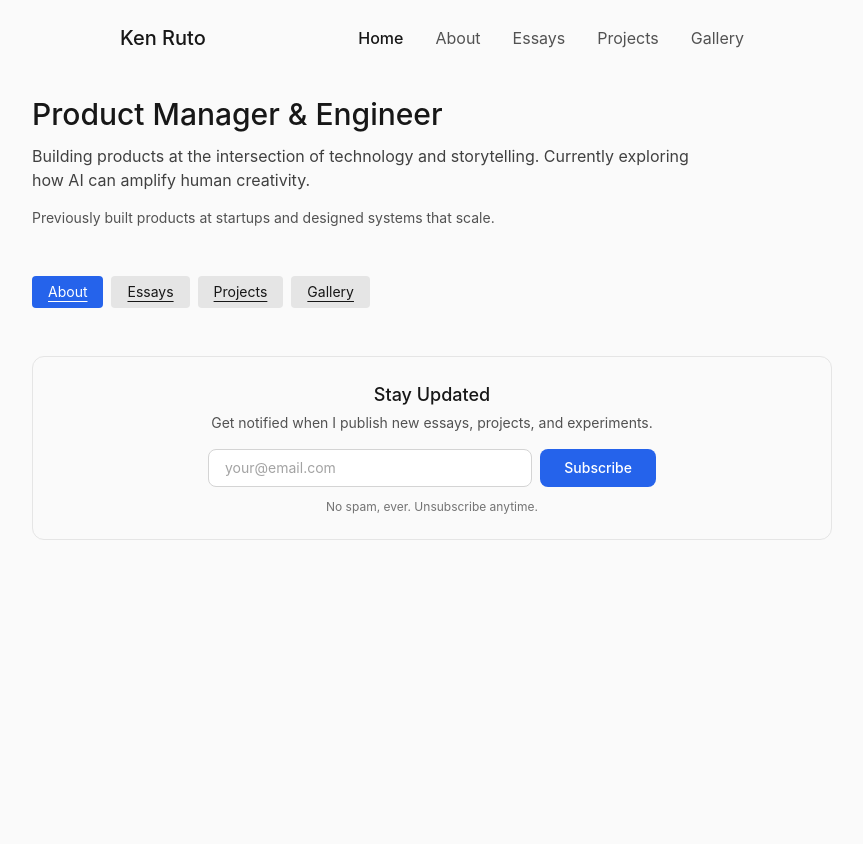
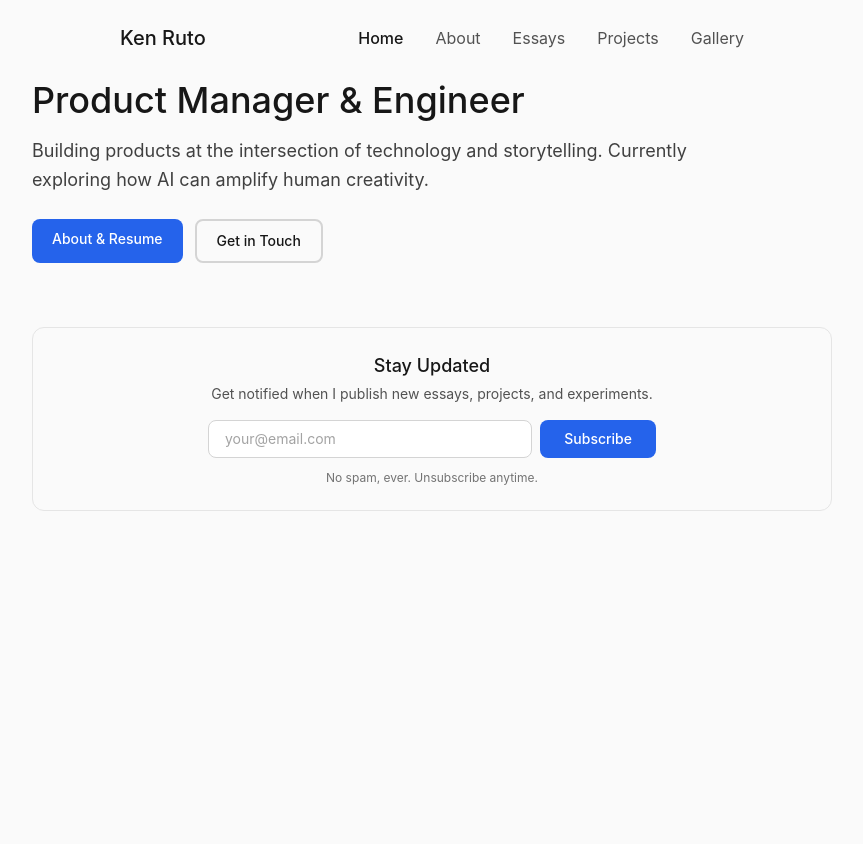
Before and after one commit to kkruto/kenruto-portfolio, a Django app: page / in a window 1280 px wide. Shown: the top 844 px of the page, without its empty margins (208-1071 px from the left). Run offline with Django 4.2, Linux system fonts and the light colour scheme; data that the repository does not hold is empty; style sheets or scripts are compiled from the project's sources.

Commit message:
Improve homepage design and remove all underlines
✅ Homepage Improvements:
- Enhanced hero section with larger fonts and prominent CTAs
- Added 'Featured Projects' section (was missing)
- Redesigned 'Currently' section with card styling
- Improved 'Recent Writing' with article cards
- Enhanced 'Experience' section display
- All sections now use consistent card-based design

✅ Global Design Changes:
- Removed underlines from all links globally (static/css/input.css)
- Rebuilt Tailwind CSS
- Consistent visual hierarchy across all sections
- Added hover effects to cards
- Active project badges

✅ Backend:
- Updated home view to include recent_projects in context
- Shows 3 recent projects, 4 recent articles, 3 work experiences

Site now feels complete with all major content areas showcased on homepage.

```diff
--- a/core/views.py
+++ b/core/views.py
@@ -21,29 +21,24 @@ def home(request):
     """
     Enhanced homepage with:
     - What I'm Doing Now
-    - Recent Activities
-    - Featured/Recent Articles
-    - Previously (work experience)
+    - Recent Projects
+    - Recent Articles
+    - Work Experience
     """
     context = {
         # What I'm doing now
         'now_items': NowItem.objects.filter(is_active=True)[:3],
 
-        # Recent activities
-        'recent_activities': RecentActivity.objects.filter(is_visible=True)[:5],
+        # Recent projects
+        'recent_projects': Experience.objects.filter(type='project').order_by('-start_date')[:3],
 
-        # Featured or recent articles
-        'featured_articles': Article.objects.filter(
-            status='published',
-            is_featured=True
-        )[:3],
-
+        # Recent articles
         'recent_articles': Article.objects.filter(
             status='published'
-        ).order_by('-published_date')[:6],
+        ).order_by('-published_date')[:4],
 
-        # Previously (recent work experience)
-        'recent_experiences': Experience.objects.filter(type='work')[:3],
+        # Work experience
+        'recent_experiences': Experience.objects.filter(type='work').order_by('-start_date')[:3],
     }
     return render(request, 'home.html', context)
 
--- a/static/css/input.css
+++ b/static/css/input.css
@@ -25,7 +25,7 @@
 
   /* Link defaults */
   a {
-    @apply text-accent underline decoration-1 underline-offset-4;
+    @apply text-accent no-underline;
     @apply transition-colors duration-200;
   }
 
--- a/templates/home.html
+++ b/templates/home.html
@@ -5,147 +5,158 @@
 
 {% block content %}
 
-<div class="page-transition pt-24 pb-16">
+<div class="page-transition pt-20 pb-16">
     <div class="container-custom max-w-4xl">
 
         <!-- Hero Section -->
-        <section class="mb-12">
-            <h1 class="text-2xl md:text-3xl font-medium text-neutral-900 mb-3">
+        <section class="mb-16">
+            <h1 class="text-3xl md:text-4xl font-medium text-neutral-900 mb-4 leading-tight">
                 Product Manager & Engineer
             </h1>
-            <div class="prose-custom max-w-2xl">
-                <p class="text-base text-neutral-700 mb-2">
-                    Building products at the intersection of technology and storytelling. Currently exploring how AI can amplify human creativity.
-                </p>
-                <p class="text-sm text-neutral-600">
-                    Previously built products at startups and designed systems that scale.
-                </p>
+            <p class="text-lg text-neutral-700 mb-6 max-w-2xl leading-relaxed">
+                Building products at the intersection of technology and storytelling. Currently exploring how AI can amplify human creativity.
+            </p>
+            <div class="flex flex-wrap gap-3">
+                <a href="{% url 'about' %}" class="text-sm bg-accent hover:bg-accent-dark text-white px-5 py-2.5 rounded-lg transition-colors font-medium">
+                    About & Resume
+                </a>
+                <a href="mailto:hello@kenruto.com" class="text-sm border-2 border-neutral-300 hover:border-neutral-400 hover:bg-neutral-50 text-neutral-900 px-5 py-2.5 rounded-lg transition-colors font-medium">
+                    Get in Touch
+                </a>
             </div>
-        </section>
-
-        <!-- Navigation Links -->
-        <section class="mb-12">
-            <nav class="flex flex-wrap gap-2">
-                <a href="{% url 'about' %}" class="text-sm bg-accent hover:bg-accent-dark text-white px-4 py-1.5 rounded transition-colors">
-                    About
-                </a>
-                <a href="{% url 'kiota' %}" class="text-sm bg-neutral-200 hover:bg-neutral-300 text-neutral-900 px-4 py-1.5 rounded transition-colors">
-                    Essays
-                </a>
-                <a href="{% url 'small_bets' %}" class="text-sm bg-neutral-200 hover:bg-neutral-300 text-neutral-900 px-4 py-1.5 rounded transition-colors">
-                    Projects
-                </a>
-                <a href="{% url 'gallery' %}" class="text-sm bg-neutral-200 hover:bg-neutral-300 text-neutral-900 px-4 py-1.5 rounded transition-colors">
-                    Gallery
-                </a>
-            </nav>
         </section>
 
         <!-- What I'm Doing Now -->
         {% if now_items %}
-        <section class="mb-12">
-            <h2 class="text-lg font-medium text-neutral-900 mb-4">What I'm Doing Now</h2>
-            <div class="prose-custom max-w-2xl space-y-4">
+        <section class="mb-16 bg-white rounded-xl border border-neutral-200 p-6">
+            <h2 class="text-xl font-medium text-neutral-900 mb-6">Currently</h2>
+            <div class="space-y-5">
                 {% for item in now_items %}
-                <div class="flex gap-3 items-start">
-                    <span class="text-2xl flex-shrink-0">{{ item.icon }}</span>
+                <div class="flex gap-4 items-start">
+                    <span class="text-3xl flex-shrink-0">{{ item.icon }}</span>
                     <div class="flex-1">
-                        <h3 class="text-sm font-medium text-neutral-900 mb-1">{{ item.title }}</h3>
-                        <p class="text-sm text-neutral-600">{{ item.description }}</p>
+                        <h3 class="text-base font-medium text-neutral-900 mb-2">{{ item.title }}</h3>
+                        <p class="text-sm text-neutral-600 leading-relaxed">{{ item.description }}</p>
                         {% if item.link %}
-                        <a href="{{ item.link }}" class="text-xs text-accent hover:text-accent-dark mt-1 inline-block">
+                        <a href="{{ item.link }}" class="text-sm text-accent hover:text-accent-dark mt-2 inline-block font-medium">
                             Learn more →
                         </a>
                         {% endif %}
                     </div>
                 </div>
-                {% endfor %}
-            </div>
-        </section>
-        {% endif %}
-
-        <!-- Featured/Recent Articles -->
-        {% if featured_articles or recent_articles %}
-        <section class="mb-12">
-            <div class="flex items-center justify-between mb-4">
-                <h2 class="text-lg font-medium text-neutral-900">Recent Writing</h2>
-                <a href="{% url 'kiota' %}" class="text-xs text-accent hover:text-accent-dark">
-                    View all →
-                </a>
-            </div>
-
-            <div class="space-y-4">
-                <!-- Show featured articles first -->
-                {% for article in featured_articles %}
-                <article class="border-b border-neutral-200 pb-4 hover:border-neutral-300 transition-colors group">
-                    <a href="{% url 'article_detail' article.slug %}" class="block no-underline">
-                        <div class="flex items-baseline justify-between gap-4 mb-1">
-                            <h3 class="text-sm font-medium text-neutral-900 group-hover:text-accent transition-colors">
-                                {{ article.title }}
-                            </h3>
-                            <time class="text-xs text-neutral-500 whitespace-nowrap">
-                                {{ article.published_date|date:"M d, Y" }}
-                            </time>
-                        </div>
-                        <p class="text-xs text-neutral-600">{{ article.excerpt|truncatewords:25 }}</p>
-                        {% if article.read_time %}
-                        <span class="text-xs text-neutral-500 mt-1 inline-block">{{ article.read_time }} min read</span>
-                        {% endif %}
-                    </a>
-                </article>
-                {% endfor %}
-
-                <!-- Then show recent articles -->
-                {% for article in recent_articles %}
-                {% if not article.is_featured %}
-                <article class="border-b border-neutral-200 pb-4 hover:border-neutral-300 transition-colors group">
-                    <a href="{% url 'article_detail' article.slug %}" class="block no-underline">
-                        <div class="flex items-baseline justify-between gap-4 mb-1">
-                            <h3 class="text-sm font-medium text-neutral-900 group-hover:text-accent transition-colors">
-                                {{ article.title }}
-                            </h3>
-                            <time class="text-xs text-neutral-500 whitespace-nowrap">
-                                {{ article.published_date|date:"M d, Y" }}
-                            </time>
-                        </div>
-                        <p class="text-xs text-neutral-600">{{ article.excerpt|truncatewords:25 }}</p>
-                        {% if article.read_time %}
-                        <span class="text-xs text-neutral-500 mt-1 inline-block">{{ article.read_time }} min read</span>
-                        {% endif %}
-                    </a>
-                </article>
+                {% if not forloop.last %}
+                <div class="border-b border-neutral-100"></div>
                 {% endif %}
                 {% endfor %}
             </div>
         </section>
         {% endif %}
 
-        <!-- Previously (Work Experience) -->
+        <!-- Recent Writing -->
+        {% if featured_articles or recent_articles %}
+        <section class="mb-16">
+            <div class="flex items-center justify-between mb-6">
+                <h2 class="text-xl font-medium text-neutral-900">Recent Writing</h2>
+                <a href="{% url 'kiota' %}" class="text-sm text-accent hover:text-accent-dark font-medium">
+                    View all essays →
+                </a>
+            </div>
+
+            <div class="grid gap-4">
+                <!-- Show all articles -->
+                {% for article in recent_articles %}
+                <article class="bg-white rounded-lg border border-neutral-200 p-5 hover:border-neutral-300 hover:shadow-sm transition-all group">
+                    <a href="{% url 'article_detail' article.slug %}" class="block">
+                        <div class="flex items-start justify-between gap-4 mb-2">
+                            <div class="flex-1">
+                                <h3 class="text-base font-medium text-neutral-900 group-hover:text-accent transition-colors mb-2">
+                                    {{ article.title }}
+                                </h3>
+                                <p class="text-sm text-neutral-600 leading-relaxed">{{ article.excerpt|truncatewords:30 }}</p>
+                            </div>
+                        </div>
+                        <div class="flex items-center gap-3 mt-3 text-xs text-neutral-500">
+                            <time>{{ article.published_date|date:"M d, Y" }}</time>
+                            {% if article.read_time %}
+                            <span>•</span>
+                            <span>{{ article.read_time }} min read</span>
+                            {% endif %}
+                            {% if article.article_type != 'essay' %}
+                            <span>•</span>
+                            <span class="bg-neutral-100 text-neutral-700 px-2 py-0.5 rounded">{{ article.get_article_type_display }}</span>
+                            {% endif %}
+                        </div>
+                    </a>
+                </article>
+                {% endfor %}
+            </div>
+        </section>
+        {% endif %}
+
+        <!-- Featured Projects -->
+        {% if recent_projects %}
+        <section class="mb-16">
+            <div class="flex items-center justify-between mb-6">
+                <h2 class="text-xl font-medium text-neutral-900">Featured Projects</h2>
+                <a href="{% url 'small_bets' %}" class="text-sm text-accent hover:text-accent-dark font-medium">
+                    View all projects →
+                </a>
+            </div>
+
+            <div class="grid md:grid-cols-2 gap-4">
+                {% for project in recent_projects %}
+                <article class="bg-white rounded-lg border border-neutral-200 p-5 hover:border-neutral-300 hover:shadow-sm transition-all group">
+                    <a href="{% url 'project_detail' project.pk %}" class="block">
+                        <div class="flex items-start justify-between mb-3">
+                            <h3 class="text-base font-medium text-neutral-900 group-hover:text-accent transition-colors">
+                                {{ project.title }}
+                            </h3>
+                            {% if not project.end_date %}
+                            <span class="text-xs bg-green-100 text-green-700 px-2 py-1 rounded-full whitespace-nowrap">Active</span>
+                            {% endif %}
+                        </div>
+                        <p class="text-sm text-neutral-600 mb-3 leading-relaxed">{{ project.description|truncatewords:20 }}</p>
+                        {% if project.tech_stack %}
+                        <div class="flex flex-wrap gap-1.5">
+                            {% for tech in project.tech_stack|slice:":4" %}
+                            <span class="text-xs bg-neutral-100 text-neutral-700 px-2 py-1 rounded">{{ tech }}</span>
+                            {% endfor %}
+                        </div>
+                        {% endif %}
+                    </a>
+                </article>
+                {% endfor %}
+            </div>
+        </section>
+        {% endif %}
+
+        <!-- Experience -->
         {% if recent_experiences %}
-        <section class="mb-20">
-            <div class="flex items-center justify-between mb-8">
-                <h2 class="text-2xl font-medium text-neutral-900">Previously</h2>
-                <a href="{% url 'about' %}" class="text-sm text-accent hover:text-accent-dark">
+        <section class="mb-16">
+            <div class="flex items-center justify-between mb-6">
+                <h2 class="text-xl font-medium text-neutral-900">Experience</h2>
+                <a href="{% url 'about' %}" class="text-sm text-accent hover:text-accent-dark font-medium">
                     Full resume →
                 </a>
             </div>
 
             <div class="space-y-6">
                 {% for exp in recent_experiences %}
-                <div class="prose-custom">
-                    <h3 class="text-lg font-medium text-neutral-900 mb-2">
-                        {{ exp.title }} at {{ exp.organization }}
-                    </h3>
-                    <p class="text-sm text-neutral-600 mb-3">
-                        {{ exp.start_date|date:"Y" }} -
-                        {% if exp.is_current %}
-                            Present
-                        {% elif exp.end_date %}
-                            {{ exp.end_date|date:"Y" }}
-                        {% endif %}
-                        {% if exp.location %} • {{ exp.location }}{% endif %}
-                    </p>
-                    <p class="text-neutral-700">{{ exp.description|truncatewords:30 }}</p>
+                <div class="pb-6 {% if not forloop.last %}border-b border-neutral-200{% endif %}">
+                    <div class="flex justify-between items-start mb-2">
+                        <div>
+                            <h3 class="text-base font-medium text-neutral-900">
+                                {{ exp.title }}
+                            </h3>
+                            <p class="text-sm text-neutral-600">
+                                {{ exp.organization }}{% if exp.location %} • {{ exp.location }}{% endif %}
+                            </p>
+                        </div>
+                        <span class="text-xs text-neutral-500 whitespace-nowrap">
+                            {{ exp.start_date|date:"Y" }}-{% if exp.end_date %}{{ exp.end_date|date:"Y" }}{% else %}Present{% endif %}
+                        </span>
+                    </div>
+                    <p class="text-sm text-neutral-700 leading-relaxed">{{ exp.description|truncatewords:25 }}</p>
                 </div>
                 {% endfor %}
             </div>
```
